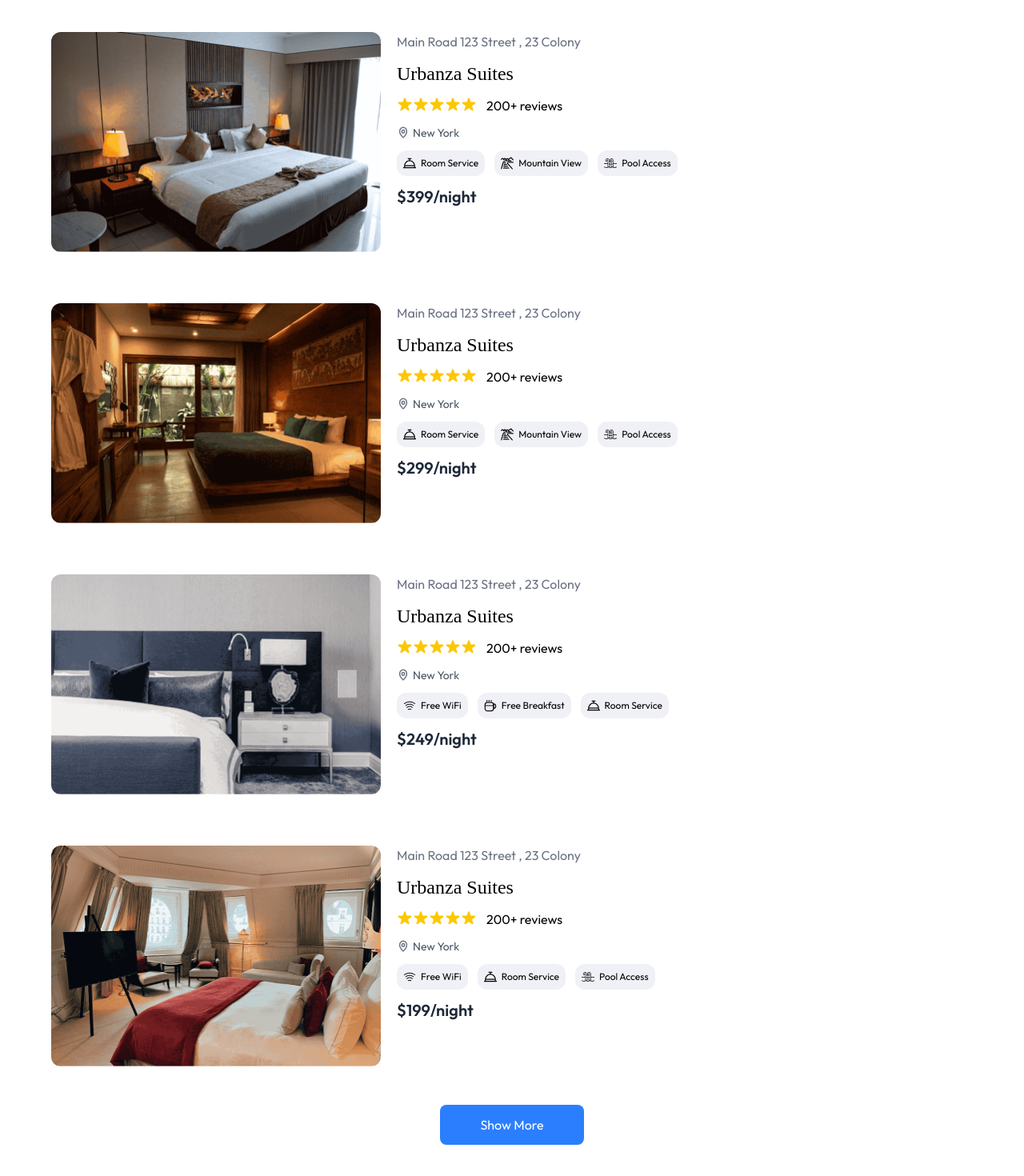
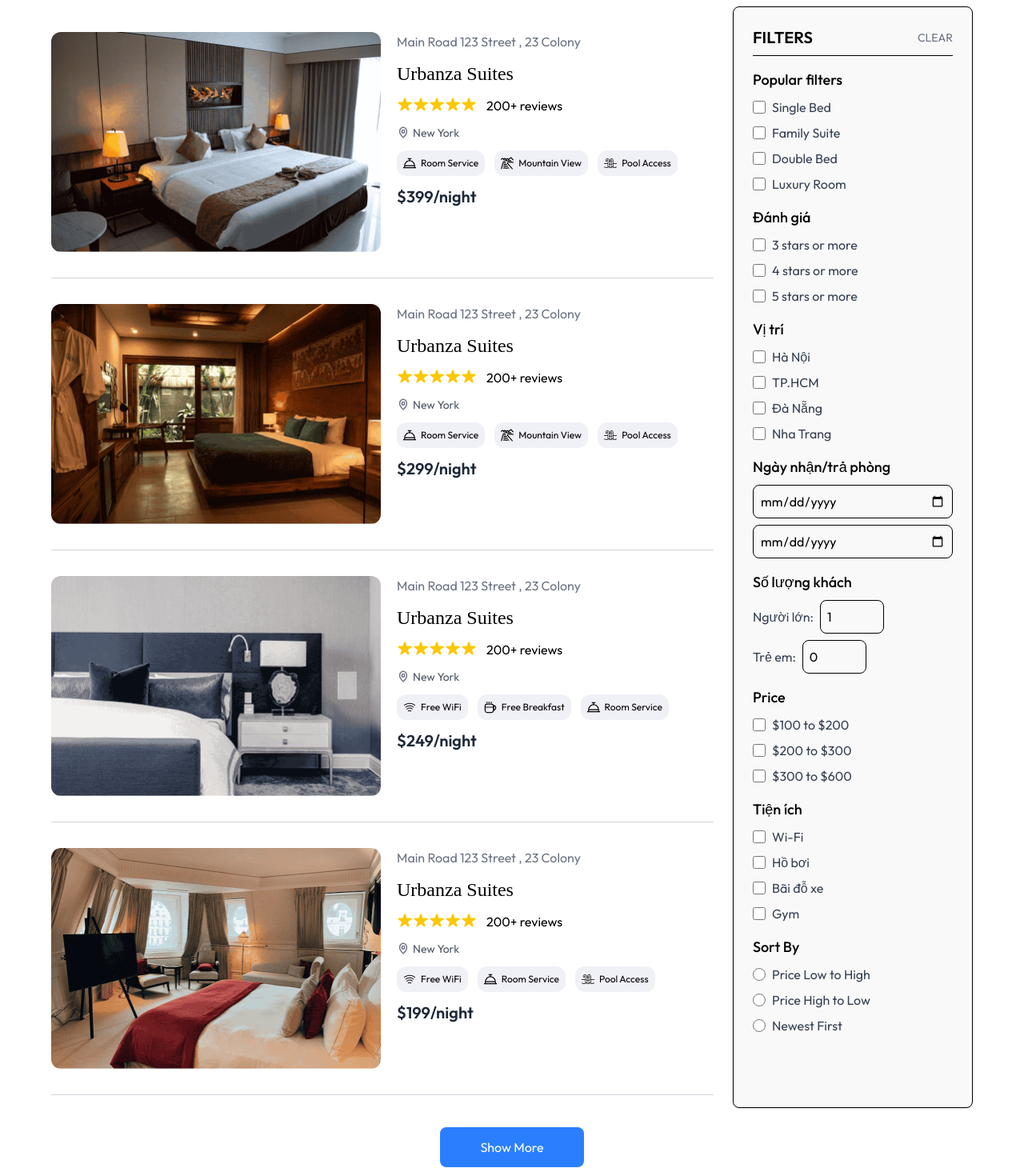
Before and after one commit to D-Luffy-36/booking_hotel_reactjs, a React (Vite) app: page /rooms in a window 1280 px wide. Shown: the part 240-1710 px from the top of the page at 80% size. Built offline with nearby package versions, Linux system fonts and the light colour scheme; no server answers; a web font is replaced by a local one.

Commit message:
seperate filter ground component

```diff
--- /dev/null
+++ b/src/features/filter/FilterGroup.jsx
@@ -0,0 +1,165 @@
+import { RoomTypeFilter } from "./filter"
+
+export default function FilterGroup({ filters, onChange, onClear }) {
+    return (<>
+        <div className="w-full md:w-[280px] lg:w-[300px] bg-[#F9F9F9] h-auto  p-4 md:p-6 border rounded-lg shadow-sm">
+            {/* Header */}
+            <div className="flex justify-between items-center border-b pb-2 mb-4">
+                <h2 className="text-lg md:text-xl font-semibold">FILTERS</h2>
+                <button
+                    className="text-sm text-gray-500 hover:text-black transition"
+                >
+                    CLEAR
+                </button>
+            </div>
+
+            <RoomTypeFilter
+                title="Popular filters"
+                roomTypes={["Single Bed", "Family Suite", "Double Bed", "Luxury Room"]}
+                onChange={onChange}
+            />
+
+
+
+            {/* Bộ lọc đánh giá */}
+            <div className="mb-4">
+                <h3 className="font-medium text-sm md:text-lg mb-2">Đánh giá</h3>
+                {[3, 4, 5].map((star) => (
+                    <label
+                        key={star}
+                        className="flex items-center gap-2 mb-2 text-gray-700 text-sm md:text-base"
+                    >
+                        <input
+                            type="checkbox"
+                            className="accent-blue-500 h-4 w-4"
+                        />
+                        {star} stars or more
+                    </label>
+                ))}
+            </div>
+
+
+            {/* Bộ lọc vị trí */}
+            <div className="mb-4">
+                <h3 className="font-medium text-sm md:text-lg mb-2">Vị trí</h3>
+                {["Hà Nội", "TP.HCM", "Đà Nẵng", "Nha Trang"].map((location) => (
+                    <label
+                        key={location}
+                        className="flex items-center gap-2 mb-2 text-gray-700 text-sm md:text-base"
+                    >
+                        <input
+                            type="checkbox"
+                            className="accent-blue-500 h-4 w-4"
+                        />
+                        {location}
+                    </label>
+                ))}
+            </div>
+
+
+            {/* Ngày nhận/trả phòng */}
+            <div className="mb-4">
+                <h3 className="font-medium text-sm md:text-lg mb-2">Ngày nhận/trả phòng</h3>
+                <div className="flex flex-col gap-2">
+                    <input
+                        type="date"
+                        className="w-full p-2 border rounded-lg text-sm md:text-base"
+                        placeholder="Ngày nhận phòng"
+                    />
+                    <input
+                        type="date"
+                        className="w-full p-2 border rounded-lg text-sm md:text-base"
+                        placeholder="Ngày trả phòng"
+                    />
+                </div>
+            </div>
+
+
+            {/* Số lượng khách */}
+            <div className="mb-4">
+                <h3 className="font-medium text-sm md:text-lg mb-2">Số lượng khách</h3>
+                <div className="flex flex-col gap-2">
+                    <div className="flex items-center gap-2">
+                        <label className="text-sm md:text-base text-gray-700">Người lớn:</label>
+                        <input
+                            type="number"
+                            min="1"
+                            className="w-20 p-2 border rounded-lg text-sm md:text-base"
+                            defaultValue="1"
+                        />
+                    </div>
+                    <div className="flex items-center gap-2">
+                        <label className="text-sm md:text-base text-gray-700">Trẻ em:</label>
+                        <input
+                            type="number"
+                            min="0"
+                            className="w-20 p-2 border rounded-lg text-sm md:text-base"
+                            defaultValue="0"
+                        />
+                    </div>
+                </div>
+            </div>
+
+            {/* Price filter */}
+            <div className="mb-4">
+                <h3 className="font-medium text-sm md:text-lg mb-2">Price</h3>
+                {[
+                    { label: "$100 to $200", min: 100, max: 200 },
+                    { label: "$200 to $300", min: 200, max: 300 },
+                    { label: "$300 to $600", min: 300, max: 600 },
+                ].map((range) => (
+                    <label
+                        key={range.label}
+                        className="flex items-center gap-2 mb-2 text-gray-700 text-sm md:text-base"
+                    >
+                        <input
+                            type="checkbox"
+                            className="accent-blue-500 h-4 w-4"
+                        />
+                        {range.label}
+                    </label>
+                ))}
+            </div>
+
+
+            {/* Bộ lọc tiện ích */}
+            <div className="mb-4">
+                <h3 className="font-medium text-sm md:text-lg mb-2">Tiện ích</h3>
+                {["Wi-Fi", "Hồ bơi", "Bãi đỗ xe", "Gym"].map((amenity) => (
+                    <label
+                        key={amenity}
+                        className="flex items-center gap-2 mb-2 text-gray-700 text-sm md:text-base"
+                    >
+                        <input
+                            type="checkbox"
+                            className="accent-blue-500 h-4 w-4"
+                        />
+                        {amenity}
+                    </label>
+                ))}
+            </div>
+
+
+
+
+            {/* Sort By */}
+            <div>
+                <h3 className="font-medium text-sm md:text-lg mb-2">Sort By</h3>
+                {["Price Low to High", "Price High to Low", "Newest First"].map((option) => (
+                    <label
+                        key={option}
+                        className="flex items-center gap-2 mb-2 text-gray-700 text-sm md:text-base"
+                    >
+                        <input
+                            type="radio"
+                            name="sort"
+                            value={option}
+                            className="accent-blue-500 h-4 w-4"
+                        />
+                        {option}
+                    </label>
+                ))}
+            </div>
+        </div>
+    </>)
+}
--- /dev/null
+++ b/src/features/filter/RoomTypeFilter.jsx
@@ -0,0 +1,23 @@
+export default function RoomTypeFilter({ title, roomTypes, onChange }) {
+    return (
+        <>
+            {/* Popular filters */}
+            <div className="mb-4">
+                <h3 className="font-medium text-sm md:text-lg mb-2">{title}</h3>
+                {roomTypes.map((label) => (
+                    <label
+                        key={label}
+                        className="flex items-center gap-2 mb-2 text-gray-700 text-sm md:text-base"
+                    >
+                        <input
+                            type="checkbox"
+                            className="accent-blue-500 h-4 w-4"
+                            onChange={() => onChange(label)}
+                        />
+                        {label}
+                    </label>
+                ))}
+            </div>
+        </>
+    );
+}
--- /dev/null
+++ b/src/features/filter/filter.js
@@ -0,0 +1,5 @@
+export { default as FilterGroup } from "./FilterGroup";
+export { default as RoomTypeFilter } from "./RoomTypeFilter";
+
+// export { default as PriceRangeFilter } from "./PriceRangeFilter";
+// export { default as SortByFilter } from "./SortByFilter";
--- a/src/features/rooms/AllRooms.jsx
+++ b/src/features/rooms/AllRooms.jsx
@@ -1,32 +1,55 @@
-import PageWrapper from "../../conponents/layout/PageWrapper";
-import { assets, roomsDummyData } from "../../assets/assets";
-import SectionHeader from "../../conponents/layout/SectionHeader";
+
+import { useState } from "react";
+import PageWrapper from "../../conponents/layout/PageWrapper"
+import { roomsDummyData } from "../../assets/assets";
+import SectionHeader from "../../conponents/layout/SectionHeader"
 import HotelRoomCard from "../../conponents/cards/HotelRoomCard"
+import { FilterGroup } from "../filter/filter";
+export default function AllRooms() {
 
+    const [filters, setFilters] = useState({
+        roomTypes: [],
+        priceRanges: [],
+        amenities: [],
+        sortBy: "",
+        minRating: [], // Mảng cho nhiều mức sao
+        location: [], // Mảng cho nhiều vị trí
+        checkIn: null, // Ngày nhận phòng
+        checkOut: null, // Ngày trả phòng
+        guests: { adults: 1, children: 0 }, // Object cho số lượng khách
+    });
 
-export default function AllRooms() {
     return (
         <PageWrapper>
-            <SectionHeader title={"Hotel Rooms"} className="justify-start items-start text-start my-12">
-                <p>
+            <SectionHeader
+                title={"Hotel Rooms"}
+                className="justify-start items-start text-start my-6 md:my-12"
+            >
+                <p className="text-sm md:text-base">
                     Take advantage of our limited-time offers and special packages to enhance your stay and create unforgettable memories.
                 </p>
             </SectionHeader>
 
-            <div className="h-auto flex flex-col">
-                {roomsDummyData.map((room, index) => {
-                    return <HotelRoomCard key={index} room={room}></HotelRoomCard>
-                })}
-
+            <div className="flex flex-col md:flex-row justify-between gap-4 md:gap-6">
+                <div className="flex-1">
+                    {roomsDummyData.map((room) => (
+                        <div key={room._id}>
+                            <HotelRoomCard room={room} />
+                            <hr className="my-4 border-t border-gray-300" />
+                        </div>
+                    ))}
+                </div>
+                <FilterGroup />
             </div>
 
-            <div className="mx-auto my-4 w-full md:w-[180px]">
-                <button className="w-full h-[50px] bg-blue-500 hover:bg-blue-600
-                 text-white rounded-lg px-4 py-2 text-center transition duration-200">
+
+            <div className="mx-auto my-6 w-full md:w-[180px]">
+                <button
+                    className="w-full h-[50px] bg-blue-500 hover:bg-blue-600 text-white rounded-lg px-4 py-2 text-center transition duration-200 text-sm md:text-base"
+                >
                     Show More
                 </button>
             </div>
-
         </PageWrapper>
     );
 }
```
Also changed, not shown: src/features/filter/PriceRangeFilter.jsx (added), src/features/filter/SortByFilter.jsx (added).
